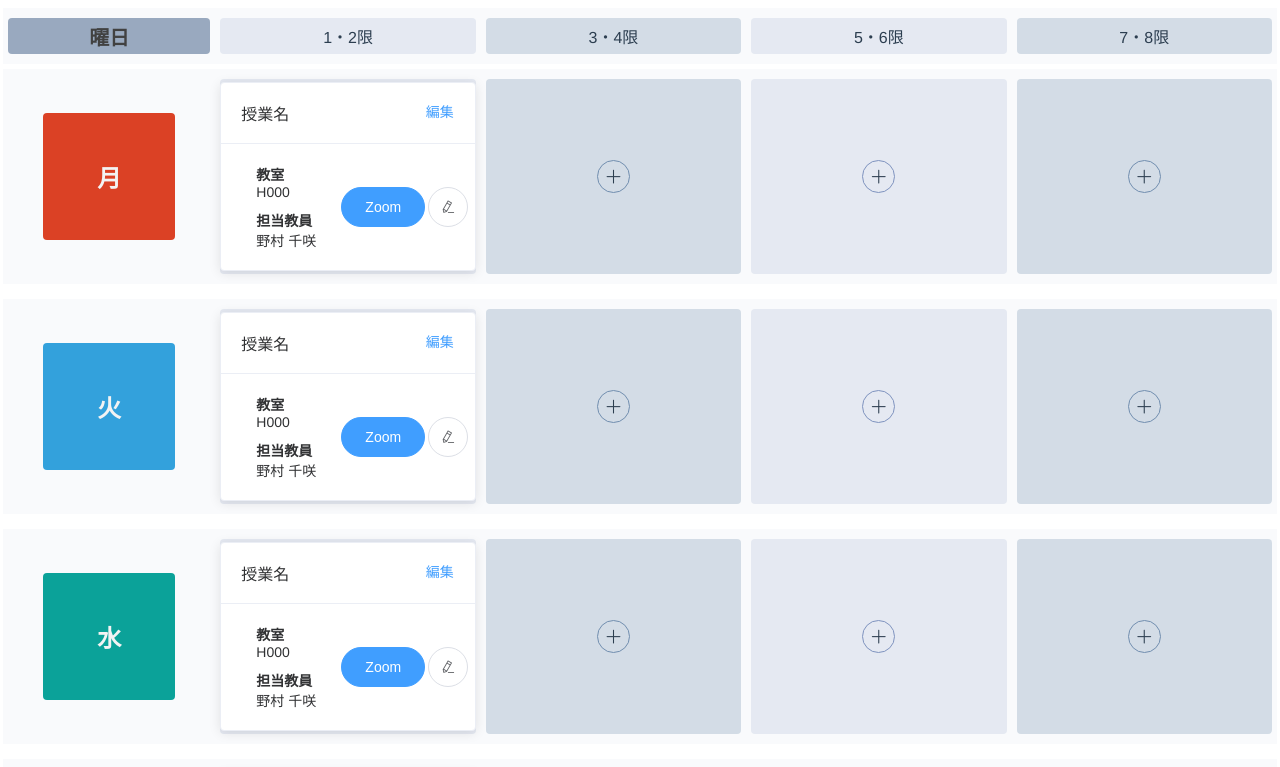
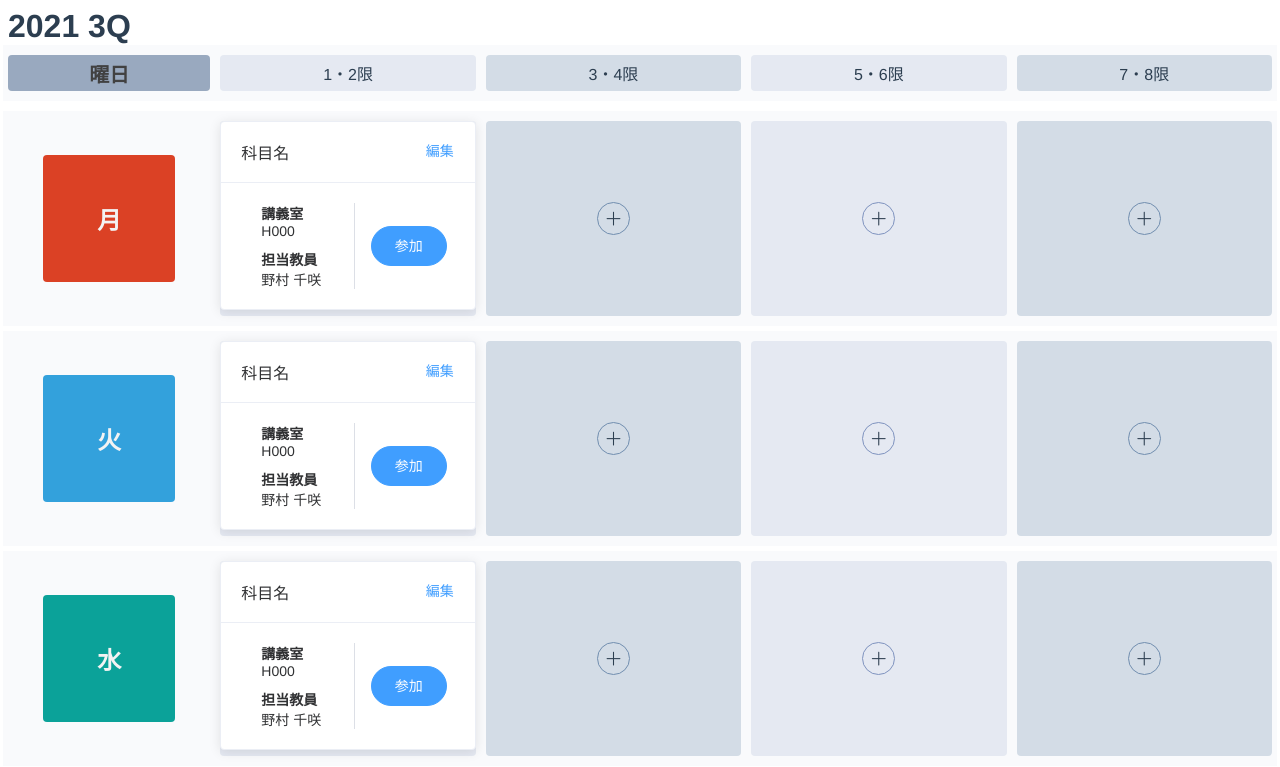
Before and after one commit to harsssh/Timetable, a Vue app: page / in a window 1280 px wide. Shown: the top 767 px of the page. Built offline with nearby package versions, Linux system fonts and the light colour scheme.

Commit message:
add course

```diff
--- a/src/components/CourseCard.vue
+++ b/src/components/CourseCard.vue
@@ -2,7 +2,7 @@
   <div class="course-card-container">
     <el-card class="box-card">
       <div slot="header" class="clearfix">
-        <span>授業名</span>
+        <span>{{ name }}</span>
         <el-button style="float: right; padding: 3px 0" type="text"
           >編集</el-button
         >
@@ -10,28 +10,36 @@
 
       <div class="items">
         <div class="text item">
-          <p class="item-header">教室</p>
-          <p>H000</p>
+          <p class="item-header">講義室</p>
+          <p>{{ room }}</p>
         </div>
         <div class="text item">
           <p class="item-header">担当教員</p>
-          <p>野村 千咲</p>
+          <p>{{ instructor }}</p>
         </div>
       </div>
 
+      <el-divider direction="vertical"></el-divider>
+
       <div class="button-container">
-        <el-button type="primary" round>Zoom</el-button>
-        <el-button icon="el-icon-edit" circle></el-button>
+        <el-button type="primary" round :href="url" target="_blank"
+          >参加</el-button
+        >
       </div>
     </el-card>
   </div>
 </template>
 
 <script lang="ts">
-import { Component, Vue } from 'vue-property-decorator'
+import { Component, Prop, Vue } from 'vue-property-decorator'
 
 @Component
-export default class WeekHeader extends Vue {}
+export default class WeekHeader extends Vue {
+  @Prop({required: true}) name: string
+  @Prop({required: true}) room: string
+  @Prop({required: true}) instructor: string
+  @Prop({required: true}) url: string
+}
 </script>
 
 <style>
@@ -41,12 +49,18 @@ export default class WeekHeader extends Vue {}
 </style>
 
 <style scoped>
-.el-button + .el-button {
-  margin-left: 3px;
+.course-card-container {
+  width: 100%;
+  height:100%;
+}
+
+.el-divider {
+  height: auto;
 }
 
 .items {
-  padding: 0 15px;
+  padding-left: 20px;
+  padding-right: 15px;
 }
 
 .items p {
@@ -57,6 +71,8 @@ export default class WeekHeader extends Vue {}
   display: flex;
   justify-content: center;
   align-items: center;
+
+  width: 100%;
 }
 
 .item-header {
--- a/src/components/Day.vue
+++ b/src/components/Day.vue
@@ -7,27 +7,68 @@
         </div>
       </el-col>
 
+
       <el-col :span="5">
         <div class="content-container bg-purple-light">
-          <CourseCard />
+          <CourseCard
+            name="科目名"
+            room="H000"
+            instructor="野村 千咲"
+            url="https://google.com"
+          />
         </div>
       </el-col>
+
       <el-col :span="5">
         <div class="content-container bg-purple">
-          <i class="add el-icon-plus"></i>
+          <CourseCard v-if="existData('period3')"
+                      :name='courses.period3.name'
+                      :room='courses.period3.room'
+                      :instructor='courses.period3.instructor'
+                      :url='courses.period3.url'
+          />
+          <i v-else class="add el-icon-plus" @click="showDialog('period3')"></i>
         </div>
       </el-col>
+
       <el-col :span="5">
         <div class="content-container bg-purple-light">
           <i class="add el-icon-plus"></i>
         </div>
       </el-col>
+
       <el-col :span="5">
         <div class="content-container bg-purple">
           <i class="add el-icon-plus"></i>
         </div>
       </el-col>
     </el-row>
+
+
+    <el-dialog title="講義情報" :visible.sync="dialogVisible">
+      <el-form :model="form">
+        <el-form-item label="科目名">
+          <el-input v-model="form.name" autocomplete="off"></el-input>
+        </el-form-item>
+
+        <el-form-item label="講義室">
+          <el-input v-model="form.room" autocomplete="off"></el-input>
+        </el-form-item>
+
+        <el-form-item label="指導教員">
+          <el-input v-model="form.instructor" autocomplete="off"></el-input>
+        </el-form-item>
+
+        <el-form-item label="Zoom URL">
+          <el-input v-model="form.url" autocomplete="off"></el-input>
+        </el-form-item>
+      </el-form>
+
+      <span slot="footer" class="dialog-footer">
+        <el-button @click="dialogVisible = false">キャンセル</el-button>
+        <el-button type="primary" @click="submit">登録</el-button>
+      </span>
+    </el-dialog>
   </div>
 </template>
 
@@ -35,19 +76,62 @@
 import { Component, Prop, Vue } from 'vue-property-decorator'
 import CourseCard from './CourseCard.vue'
 
+interface CourseData {
+  [key: string]: {
+    name: string
+    room: string
+    instructor: string
+    url: string
+  }
+}
+
 @Component({
   components: {
     CourseCard,
   },
 })
-export default class Week extends Vue {
+export default class Day extends Vue {
   @Prop() private day!: number
 
   weekDays = ['月', '火', '水', '木', '金']
   weekDaysEn = ['mon', 'tue', 'wed', 'thu', 'fri']
 
+  dialogVisible = false
+
+  form = {
+    name: '',
+    room: '',
+    instructor: '',
+    url: '',
+  }
+
+  editing = ''
+  courses: CourseData = {}
+
   weekStyle(): string {
     return 'day-' + this.weekDaysEn[this.day]
+  }
+
+  showDialog(period: string): void {
+    this.editing = period
+    this.dialogVisible = true
+  }
+
+  submit(): void {
+    Object.keys(this.form).forEach( key => {
+      if(key === 'url') return
+
+      if(this.form[key] === '') this.form[key] = '未設定'
+    })
+
+    this.courses[this.editing] = this.form
+
+    this.editing = ''
+    this.dialogVisible = false
+  }
+
+  existData(period: string): boolean {
+    return period in this.courses
   }
 }
 </script>
@@ -76,10 +160,6 @@ $hover-blue: #49a4ff;
 
 .bg-purple-light .add {
   border: 1px solid darken($purple-light, 30%);
-}
-
-.course-card-container {
-  width: 100%;
 }
 
 .el-col {
@@ -131,6 +211,7 @@ $hover-blue: #49a4ff;
   color: #f3f3f3;
   font-size: 24px;
 }
+
 .day-mon {
   background-color: #db4125;
 }
--- a/src/components/DayHeader.vue
+++ b/src/components/DayHeader.vue
@@ -65,7 +65,7 @@
 import { Component, Vue } from 'vue-property-decorator'
 
 @Component
-export default class WeekHeader extends Vue {}
+export default class DayHeader extends Vue {}
 </script>
 
 <style></style>
--- a/src/components/TimeTable.vue
+++ b/src/components/TimeTable.vue
@@ -1,19 +1,20 @@
 <template>
   <div class="time-table-container">
-    <WeekHeader />
-    <Week v-for="day in days" :key="day" :day="day" />
+    <h1>2021 3Q</h1>
+    <DayHeader />
+    <Day v-for="day in days" :key="day" :day="day" />
   </div>
 </template>
 
 <script lang="ts">
 import { Component, Vue } from 'vue-property-decorator'
-import Week from './Day.vue'
-import WeekHeader from './DayHeader.vue'
+import Day from './Day.vue'
+import DayHeader from './DayHeader.vue'
 
 @Component({
   components: {
-    Week,
-    WeekHeader,
+    Day,
+    DayHeader,
   },
 })
 export default class TimeTable extends Vue {
@@ -22,15 +23,18 @@ export default class TimeTable extends Vue {
 </script>
 
 <style scoped>
-.day-container {
-  margin-bottom: 15px;
+h1 {
+  margin: 0;
 }
 
+.day-container {
+  margin-bottom: 5px;
+}
 .day-container:last-child {
   margin-bottom: 0;
 }
 
 .day-header-container {
-  margin-bottom: 5px;
+  margin-bottom: 10px;
 }
 </style>
```
